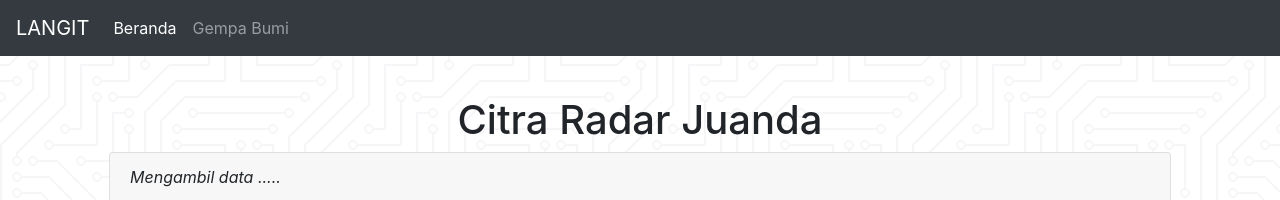
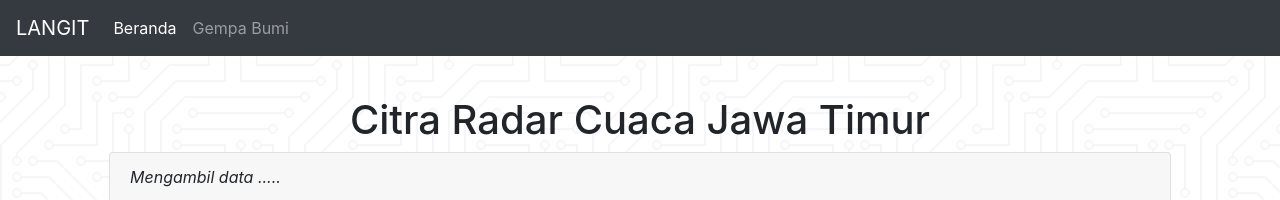
Before and after one commit to DARSHIT006/langit, a plain HTML site: page index.html in a window 1280 px wide. Shown: the top 200 px of the page. Drawn offline with nearby package versions, Linux system fonts and the light colour scheme; no server answers.

Commit message:
update meta title & description

```diff
--- a/index.html
+++ b/index.html
@@ -4,25 +4,25 @@
   <meta charset="utf-8">
   <meta name="theme-color" content="#343a40" />
   <meta name="viewport" content="width=device-width, initial-scale=1" />
-  <meta name="title" content="Peta Citra Radar Juanda" />
-  <meta name="description" content="Peta Citra Radar Juanda" />
+  <meta name="title" content="LANGIT" />
+  <meta name="description" content="Informasi Citra Radar Cuaca Jawa Timur." />
   <meta name="author" content="hanifmu.com" />
 
   <meta name="twitter:card" content="summary_large_image" />
-  <meta name="twitter:title" content="Peta Citra Radar Juanda" />
-  <meta name="twitter:description" content="Peta Citra Radar Juanda" />
+  <meta name="twitter:title" content="LANGIT" />
+  <meta name="twitter:description" content="Informasi Citra Radar Cuaca Jawa Timur." />
   <meta name="twitter:image" content="https://rawcdn.githack.com/hanifmu/langit/5f82ce0b830b97df7d91d45aa05adaab1cef0dc9/assets/jatim.png" />
 
   <meta property="og:locale" content="id_ID" />
   <meta property="og:type" content="website" />
-  <meta property="og:title" content="Peta Citra Radar Juanda" />
-  <meta property="og:description" content="Peta Citra Radar Juanda" />
+  <meta property="og:title" content="LANGIT" />
+  <meta property="og:description" content="Informasi Citra Radar Cuaca Jawa Timur." />
   <meta property="og:url" content="https://langit.hanifmu.com/" />
   <meta property="og:site_name" content="langit.hanifmu.com" />
   <meta property="og:image" content="https://rawcdn.githack.com/hanifmu/langit/5f82ce0b830b97df7d91d45aa05adaab1cef0dc9/assets/jatim.png" />
   <meta property="og:image:secure_url" content="https://rawcdn.githack.com/hanifmu/langit/5f82ce0b830b97df7d91d45aa05adaab1cef0dc9/assets/jatim.png" />
 
-  <title>LANGIT - Peta Citra Radar Juanda</title>
+  <title>LANGIT</title>
 
   <link rel='shortcut icon' type='image/x-icon' href='https://rawcdn.githack.com/muhammadhanif/muhammadhanif.github.io/0fab8132bf1f5d68c5351c362f18883839e4ad48/assets/images/hanifmu-ico.png' />
   <link rel="canonical" href="https://langit.hanifmu.com/">
@@ -70,7 +70,7 @@
 
   <main role="main" class="container">
     <div class="starter-template">
-      <h1 class="text-center">Citra Radar Juanda </h1>
+      <h1 class="text-center">Citra Radar Cuaca Jawa Timur</h1>
       <div class="row">
         <div class="col-sm">
           <div class="card">
```
